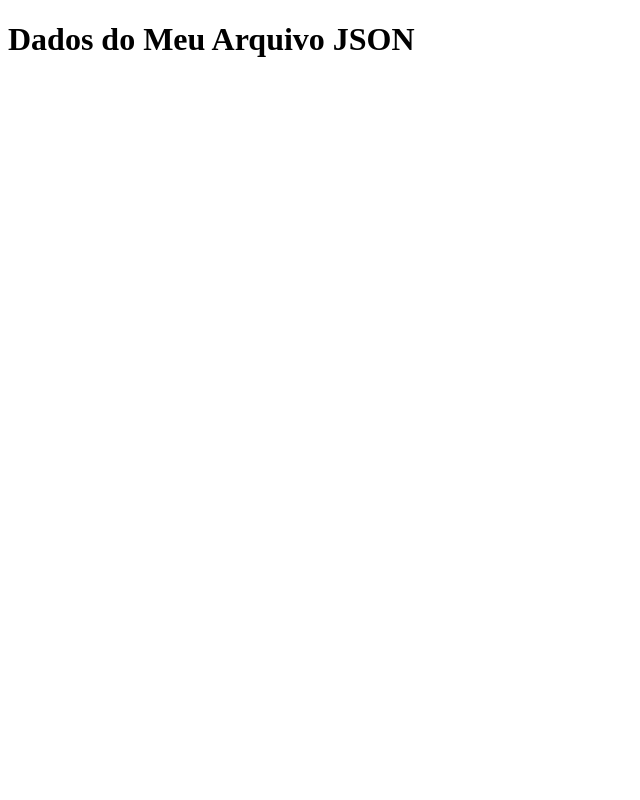
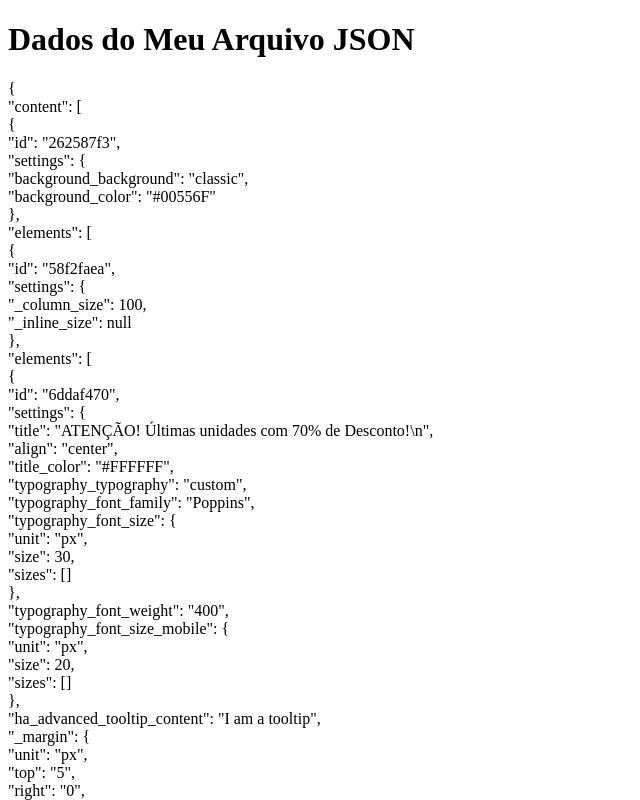
Before and after one commit to NycolasFerreira/rere, a plain HTML site: page index.html in a window 1280 px wide. Shown: the top 800 px of the page, without its empty margins (0-640 px from the left). Drawn offline with Linux system fonts and the light colour scheme.

Commit message:
Update index.html

```diff
--- a/index.html
+++ b/index.html
@@ -14,13 +14,18 @@
 
     <script>
         // Código JavaScript para carregar e exibir dados JSON
-        fetch(aaa.json)
-            .then(response => response.json())
+        fetch('aaa.json')  // Coloque o nome do arquivo entre aspas simples ou duplas
+            .then(response => {
+                if (!response.ok) {
+                    throw new Error('Erro ao carregar o arquivo JSON');
+                }
+                return response.json();
+            })
             .then(data => {
                 // Manipule os dados e exiba-os como necessário
                 document.getElementById('dados-json').innerText = JSON.stringify(data, null, 2);
             })
-            .catch(error => console.error('Erro ao carregar o JSON:', error));
+            .catch(error => console.error('Erro:', error.message));
     </script>
 </body>
 </html>
```
